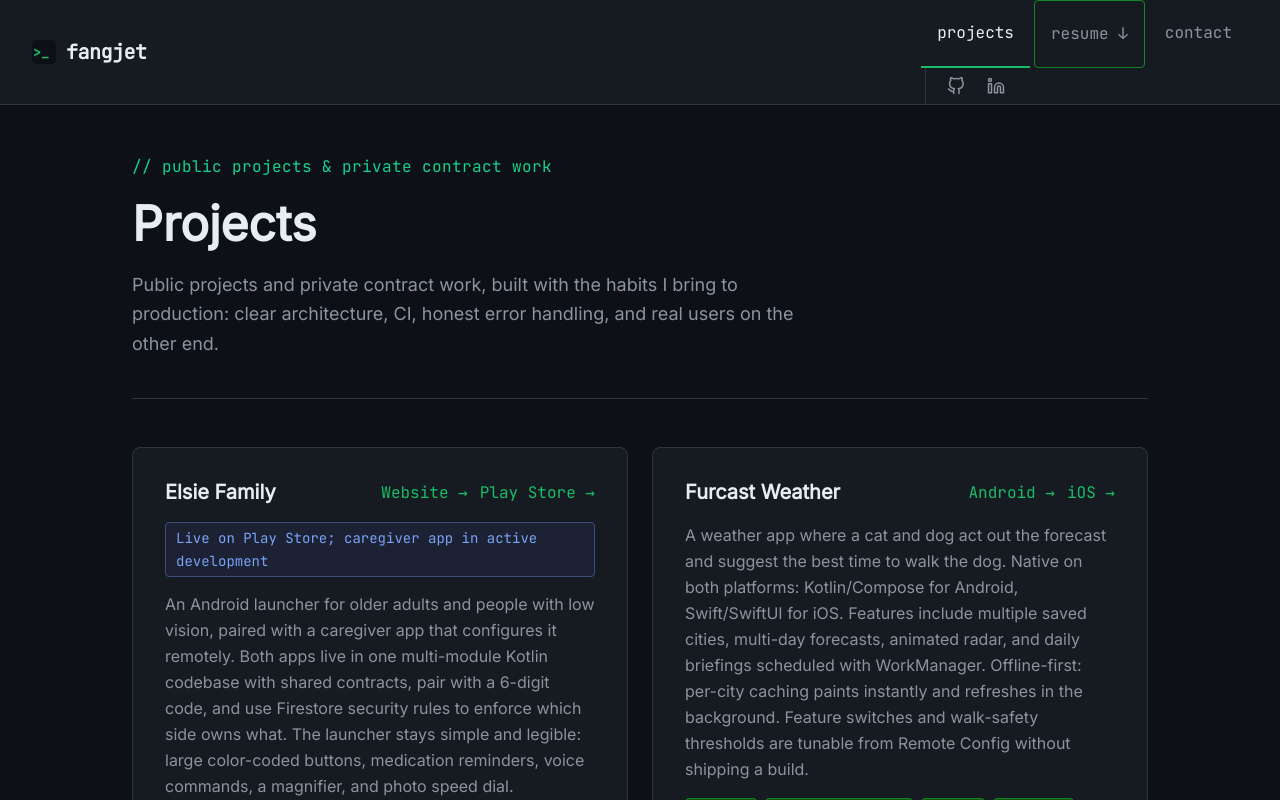
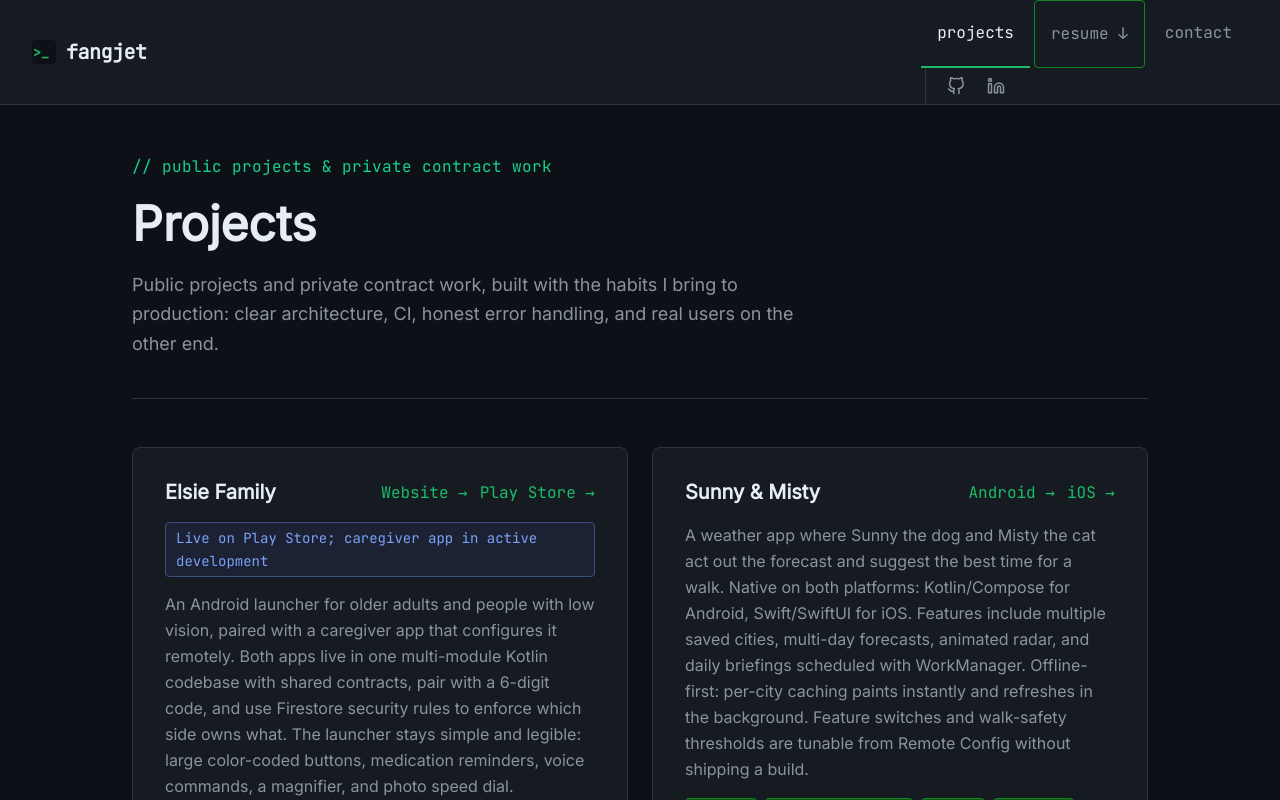
Before and after one commit to tuckercr/fangjet, a React (Vite) app: page /projects in a window 1280 px wide. Shown: the top 800 px of the page. Built offline with nearby package versions, Linux system fonts and the light colour scheme.

Commit message:
Rename Furcast Weather to Sunny & Misty
The project card and the app's privacy page at /weather (same address, so the
apps' links keep working). The policy's "Last updated" date moves to today
for the name change.

```diff
--- a/src/App.jsx
+++ b/src/App.jsx
@@ -5,7 +5,7 @@ import Home from './pages/Home'
 import AI from './pages/AI'
 import Projects from './pages/Projects'
 import PrivacyPolicy from './pages/PrivacyPolicy'
-import FurcastPrivacy from './pages/FurcastPrivacy'
+import SunnyMistyPrivacy from './pages/SunnyMistyPrivacy'
 import Contact from './pages/Contact'
 import NotFound from './pages/NotFound'
 import './styles/global.css'
@@ -21,7 +21,7 @@ export default function App() {
           <Route path="/ai" element={<AI />} />
           <Route path="/projects" element={<Projects />} />
           <Route path="/privacy-policy" element={<PrivacyPolicy />} />
-          <Route path="/weather" element={<FurcastPrivacy />} />
+          <Route path="/weather" element={<SunnyMistyPrivacy />} />
           <Route path="/contact" element={<Contact />} />
           <Route path="*" element={<NotFound />} />
         </Routes>
--- a/src/pages/Projects.jsx
+++ b/src/pages/Projects.jsx
@@ -15,13 +15,13 @@ const PROJECTS = [
     note: '260+ unit tests · multi-module · GitHub Actions CI',
   },
   {
-    title: 'Furcast Weather',
+    title: 'Sunny & Misty',
     links: [
       { label: 'Android', href: 'https://github.com/tuckercr/cats-dogs' },
       { label: 'iOS', href: 'https://github.com/tuckercr/cats-dogs-iOS' },
     ],
     description:
-      'A weather app where a cat and dog act out the forecast and suggest the best time to walk the dog. Native on both platforms: Kotlin/Compose for Android, Swift/SwiftUI for iOS. Features include multiple saved cities, multi-day forecasts, animated radar, and daily briefings scheduled with WorkManager. Offline-first: per-city caching paints instantly and refreshes in the background. Feature switches and walk-safety thresholds are tunable from Remote Config without shipping a build.',
+      'A weather app where Sunny the dog and Misty the cat act out the forecast and suggest the best time for a walk. Native on both platforms: Kotlin/Compose for Android, Swift/SwiftUI for iOS. Features include multiple saved cities, multi-day forecasts, animated radar, and daily briefings scheduled with WorkManager. Offline-first: per-city caching paints instantly and refreshes in the background. Feature switches and walk-safety thresholds are tunable from Remote Config without shipping a build.',
     tags: ['Kotlin', 'Jetpack Compose', 'Swift', 'SwiftUI', 'WorkManager', 'Room', 'Firebase'],
     note: 'Unit tests + Compose UI tests on Android · XCTest on iOS · GitHub Actions CI',
   },
@@ -82,7 +82,7 @@ const JSON_LD = {
     app('Elsie Family', 'https://www.elsiefamily.com',
       'Accessibility-focused Android launcher for older adults, with a paired caregiver companion app.',
       'Android', 'UtilitiesApplication'),
-    app('Furcast Weather', 'https://github.com/tuckercr/cats-dogs',
+    app('Sunny & Misty', 'https://github.com/tuckercr/cats-dogs',
       'A pet weather app built natively for Android (Kotlin, Compose) and iOS (Swift, SwiftUI).',
       'Android, iOS', 'WeatherApplication'),
     app('Hark', 'https://github.com/tuckercr/wakewordapp',
@@ -96,7 +96,7 @@ export default function Projects() {
     <div className="mx-auto max-w-page px-8 pb-20 narrow:px-5 narrow:pb-16">
       <SEO
         title="Projects"
-        description="Android and iOS apps by Colin Tucker: Elsie accessibility launcher, Furcast Weather, Hark wake word detection, Rolo CRM, and more."
+        description="Android and iOS apps by Colin Tucker: Elsie accessibility launcher, Sunny & Misty, Hark wake word detection, Rolo CRM, and more."
         path="/projects"
         jsonLd={JSON_LD}
       />
--- a/src/pages/FurcastPrivacy.jsx
+++ b/src/pages/SunnyMistyPrivacy.jsx
@@ -1,22 +1,22 @@
 import SEO from '../components/SEO'
 
-// Privacy policy for the Furcast Weather apps (iOS and Android). Linked from the apps and their
+// Privacy policy for the Sunny & Misty apps (iOS and Android). Linked from the apps and their
 // store listings, deliberately not from the site's navigation or footer.
-export default function FurcastPrivacy() {
+export default function SunnyMistyPrivacy() {
   return (
     <div className="px-8 pt-14 pb-20 narrow:px-5 narrow:pt-10 narrow:pb-16">
       <SEO
-        title="Furcast Weather Privacy Policy"
-        description="How the Furcast Weather apps for iPhone, iPad and Android handle your data."
+        title="Sunny & Misty Privacy Policy"
+        description="How the Sunny & Misty weather apps for iPhone, iPad and Android handle your data."
         path="/weather"
       />
       <div className="legal-prose mx-auto max-w-3xl">
-        <span className="fj-label">// furcast weather</span>
-        <h1 className="mb-3 text-5xl leading-tight narrow:text-3xl">Furcast Weather Privacy Policy</h1>
-        <p className="font-mono">Last updated: October 23, 2026</p>
+        <span className="fj-label">// sunny &amp; misty</span>
+        <h1 className="mb-3 text-5xl leading-tight narrow:text-3xl">Sunny &amp; Misty Privacy Policy</h1>
+        <p className="font-mono">Last updated: October 26, 2026</p>
 
         <h2>Summary</h2>
-        <p>Furcast Weather is a weather app made by FangJet LLC ("we", "our", or "us") for iPhone, iPad and Android. It needs no account, shows no ads and does not track you across other apps or websites. We do not sell or rent your information.</p>
+        <p>Sunny &amp; Misty is a weather app made by FangJet LLC ("we", "our", or "us") for iPhone, iPad and Android. It needs no account, shows no ads and does not track you across other apps or websites. We do not sell or rent your information.</p>
         <p>To show you the weather, the app sends the location you ask about to weather services. It also sends anonymous usage statistics, which you can turn off. This page explains exactly what is sent, to whom, and why.</p>
 
         <h2>Information kept on your device</h2>
@@ -58,7 +58,7 @@ export default function FurcastPrivacy() {
         </ul>
 
         <h2>Children</h2>
-        <p>Furcast Weather is not directed at children under 13, and we do not knowingly collect personal information from them.</p>
+        <p>Sunny &amp; Misty is not directed at children under 13, and we do not knowingly collect personal information from them.</p>
 
         <h2>Your choices and rights</h2>
         <ul>
```
Also changed, not shown: 1 other file (tests, documents, lock files or other folders).
